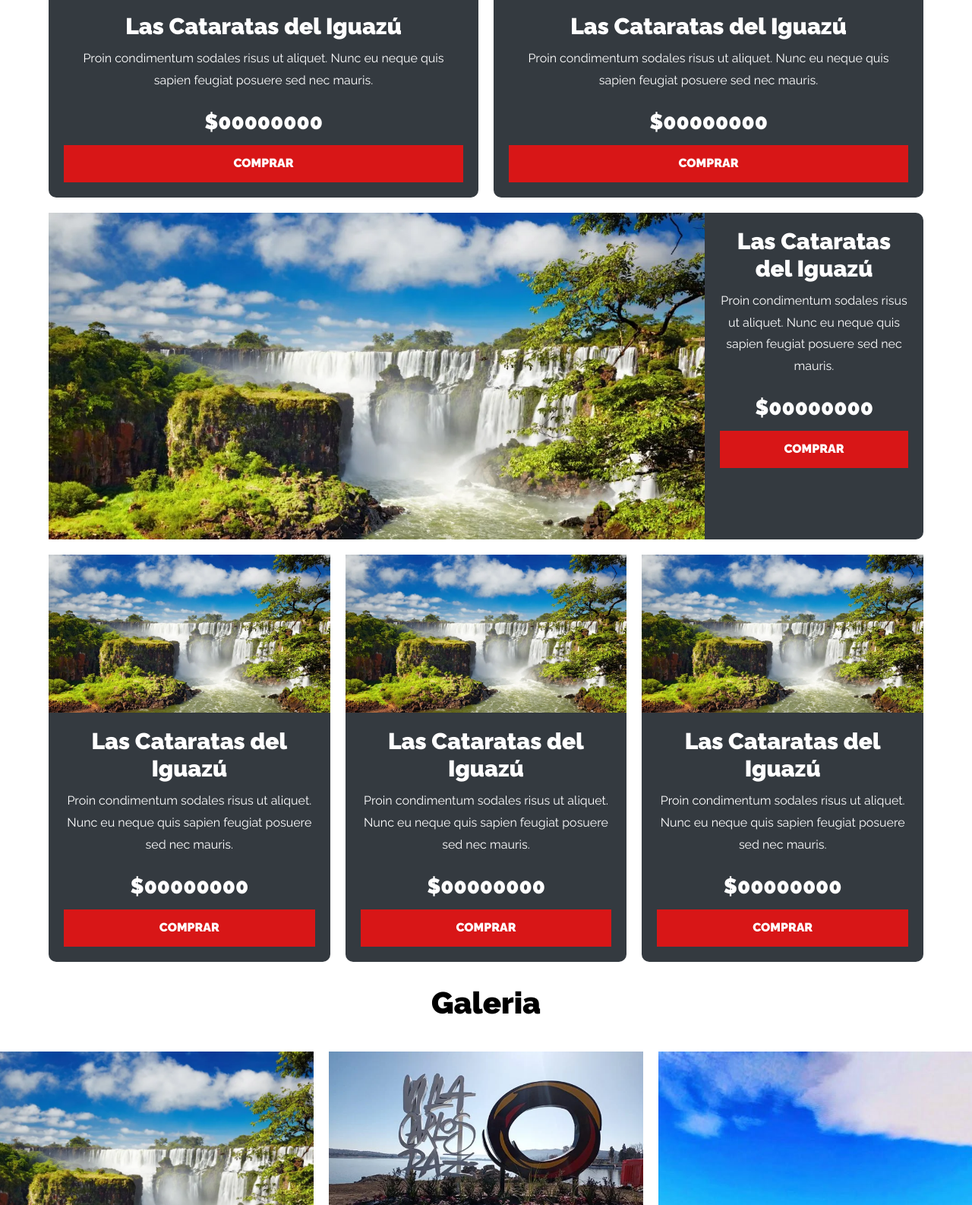
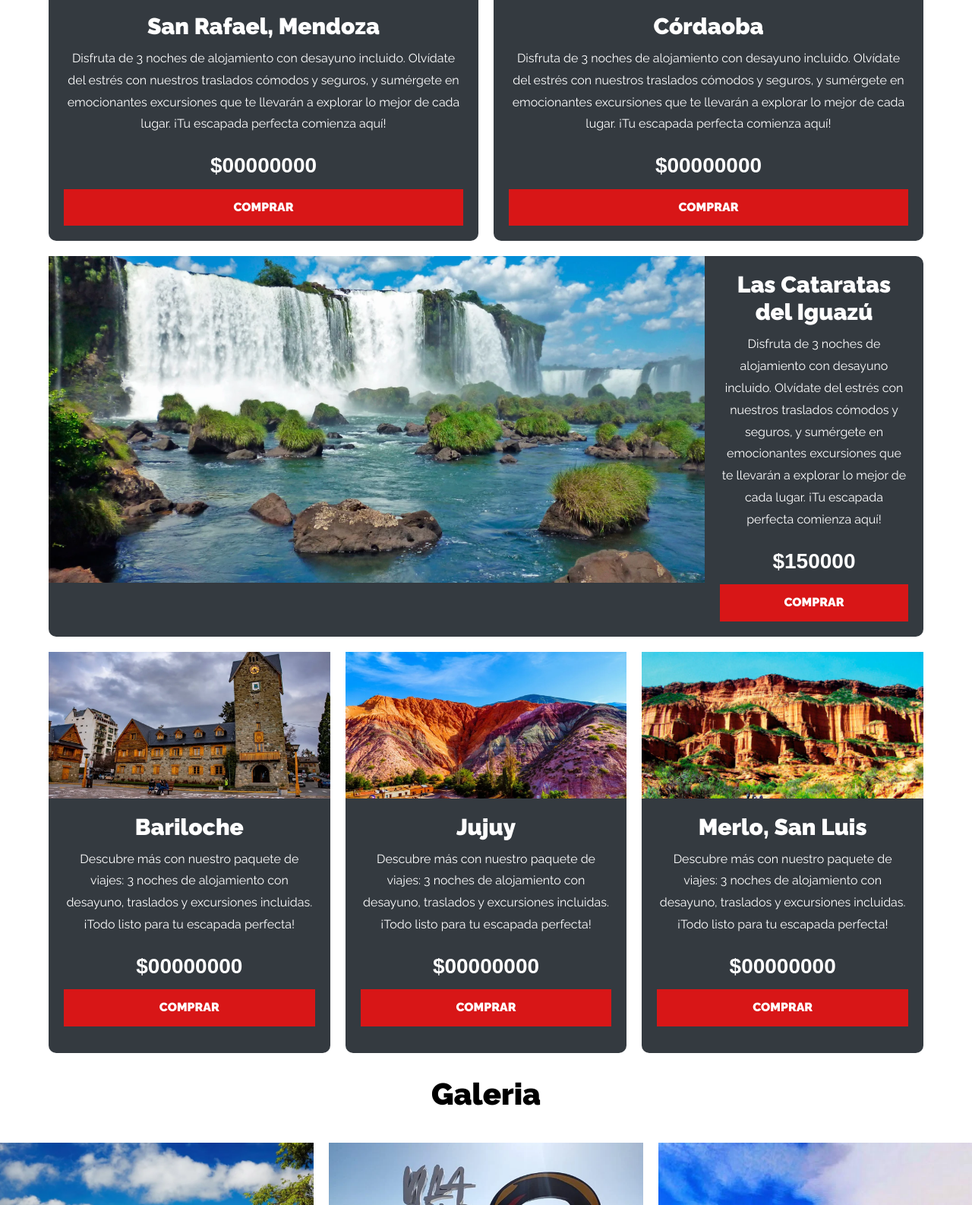
Before and after one commit to romina888/AgenciaDeViajes, a plain HTML site: page index.html in a window 1280 px wide. Shown: the part 1111-2697 px from the top of the page at 76% size. Drawn offline with Linux system fonts and the light colour scheme.

Commit message:
3 commit
se hicieron modificaciones en el index

```diff
--- a/css/styles.css
+++ b/css/styles.css
@@ -32,6 +32,10 @@ h2 {
 }
 h3{
     font-size: 3rem;
+}
+h4{
+    font-size: 2rem;
+    font-family: Arial, Helvetica, sans-serif;
 }
 
 a {
@@ -238,9 +242,13 @@ img {
 
 .paquete {
     background-color: var(--gris);
-    /* padding: 0.5rem; */
     margin-bottom: 2rem;
     border-radius: 1rem;
+}
+
+.paquete img{
+    height: 36.5%;
+    width: 100%;
 }
 
 
@@ -270,6 +278,7 @@ img {
 .paquete__precio {
     font-size: 2.8rem;
     font-weight: 900;
+    font-family: Arial, Helvetica, sans-serif;
 }
 
 /* Galeria */
--- a/index.html
+++ b/index.html
@@ -41,12 +41,24 @@
         <div class="paquetes__listado">
             <div class="paquete">
                 <div class="paquete__imagen">
-                    <img src="img/1cataratas.webp" alt="Imagen" >
+                    <img src="img/card1cataratas.webp" alt="Imagen" >
                 </div>
 
                 <div class="paquete__descripcion">
                     <h3>Las Cataratas del Iguazú</h3>
-                    <p>Proin condimentum sodales risus ut aliquet. Nunc eu neque quis sapien feugiat posuere sed nec mauris.</p>
+                    <p>Disfruta de 3 noches de alojamiento con desayuno incluido. Olvídate del estrés con nuestros traslados cómodos y seguros, y sumérgete en emocionantes excursiones que te llevarán a explorar lo mejor de cada lugar. ¡Tu escapada perfecta comienza aquí!</p>
+                    <p class="paquete__precio">$150000</p>
+
+                    <a class="btn" href="#">Comprar</a>
+                </div> <!-- Info Paquete -->
+            </div> <!-- paquete -->
+
+            <div class="paquete">
+                <img src="img/card2sanrafael.jpg" alt="Imagen" >
+
+                <div class="paquete__descripcion">
+                    <h3>San Rafael, Mendoza</h3>
+                    <p>Disfruta de 3 noches de alojamiento con desayuno incluido. Olvídate del estrés con nuestros traslados cómodos y seguros, y sumérgete en emocionantes excursiones que te llevarán a explorar lo mejor de cada lugar. ¡Tu escapada perfecta comienza aquí!</p>
                     <p class="paquete__precio">$00000000</p>
 
                     <a class="btn" href="#">Comprar</a>
@@ -54,11 +66,11 @@
             </div> <!-- paquete -->
 
             <div class="paquete">
-                <img src="img/1cataratas.webp" alt="Imagen" >
+                <img src="img/card3Cordoba.jpg" alt="Imagen" >
 
                 <div class="paquete__descripcion">
-                    <h3>Las Cataratas del Iguazú</h3>
-                    <p>Proin condimentum sodales risus ut aliquet. Nunc eu neque quis sapien feugiat posuere sed nec mauris.</p>
+                    <h3>Córdaoba</h3>
+                    <p>Disfruta de 3 noches de alojamiento con desayuno incluido. Olvídate del estrés con nuestros traslados cómodos y seguros, y sumérgete en emocionantes excursiones que te llevarán a explorar lo mejor de cada lugar. ¡Tu escapada perfecta comienza aquí!</p>
                     <p class="paquete__precio">$00000000</p>
 
                     <a class="btn" href="#">Comprar</a>
@@ -66,11 +78,12 @@
             </div> <!-- paquete -->
 
             <div class="paquete">
-                <img src="img/1cataratas.webp" alt="Imagen" >
+                <img src="img/card4Bariloche.webp" alt="Imagen" >
 
                 <div class="paquete__descripcion">
-                    <h3>Las Cataratas del Iguazú</h3>
-                    <p>Proin condimentum sodales risus ut aliquet. Nunc eu neque quis sapien feugiat posuere sed nec mauris.</p>
+                    <h3>Bariloche</h3>
+                    <p>
+                        Descubre más con nuestro paquete de viajes: 3 noches de alojamiento con desayuno, traslados y excursiones incluidas. ¡Todo listo para tu escapada perfecta!</p>
                     <p class="paquete__precio">$00000000</p>
 
                     <a class="btn" href="#">Comprar</a>
@@ -78,11 +91,11 @@
             </div> <!-- paquete -->
 
             <div class="paquete">
-                <img src="img/1cataratas.webp" alt="Imagen" >
+                <img src="img/card5Jujuy.webp" alt="Imagen" >
 
                 <div class="paquete__descripcion">
-                    <h3>Las Cataratas del Iguazú</h3>
-                    <p>Proin condimentum sodales risus ut aliquet. Nunc eu neque quis sapien feugiat posuere sed nec mauris.</p>
+                    <h3>Jujuy</h3>
+                    <p>Descubre más con nuestro paquete de viajes: 3 noches de alojamiento con desayuno, traslados y excursiones incluidas. ¡Todo listo para tu escapada perfecta!</p>
                     <p class="paquete__precio">$00000000</p>
 
                     <a class="btn" href="#">Comprar</a>
@@ -90,23 +103,11 @@
             </div> <!-- paquete -->
 
             <div class="paquete">
-                <img src="img/1cataratas.webp" alt="Imagen" >
+                <img src="img/card6Sanluis.jpg" alt="Imagen" >
 
                 <div class="paquete__descripcion">
-                    <h3>Las Cataratas del Iguazú</h3>
-                    <p>Proin condimentum sodales risus ut aliquet. Nunc eu neque quis sapien feugiat posuere sed nec mauris.</p>
-                    <p class="paquete__precio">$00000000</p>
-
-                    <a class="btn" href="#">Comprar</a>
-                </div> <!-- Info Paquete -->
-            </div> <!-- paquete -->
-
-            <div class="paquete">
-                <img src="img/1cataratas.webp" alt="Imagen" >
-
-                <div class="paquete__descripcion">
-                    <h3>Las Cataratas del Iguazú</h3>
-                    <p>Proin condimentum sodales risus ut aliquet. Nunc eu neque quis sapien feugiat posuere sed nec mauris.</p>
+                    <h3>Merlo, San Luis</h3>
+                    <p>Descubre más con nuestro paquete de viajes: 3 noches de alojamiento con desayuno, traslados y excursiones incluidas. ¡Todo listo para tu escapada perfecta!</p>
                     <p class="paquete__precio">$00000000</p>
 
                     <a class="btn" href="#">Comprar</a>
```
Also changed, not shown: img/BARILOCHE3.jpg (added), img/card1cataratas.webp (added), img/card2sanrafael.jpg (added), img/card3Cordoba.jpg (added), img/card4Bariloche.webp (added), img/card5Jujuy.webp (added), img/card6Mendoza.jpg (added), img/card6Sanluis.jpg (added).
